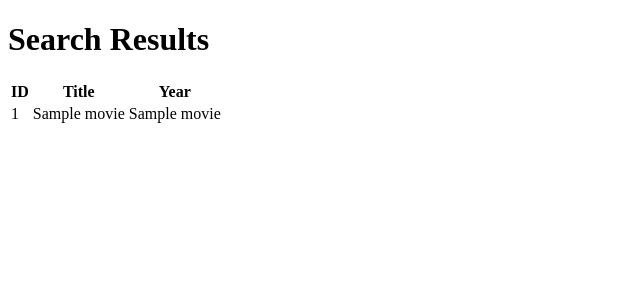
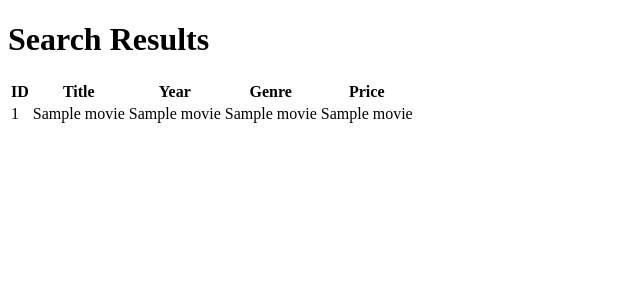
Before and after one commit to AhsanRao/Flask-MovieDatabase, a Flask app: template templates/results.html in a window 1280 px wide. Shown: the top 300 px of the page, without its empty margins (0-640 px from the left). Run offline with Flask 3, Linux system fonts and the light colour scheme; the template is opened without the code that fills it: most values are stand-ins (such as "Sample title", 1, 10 or a date in 2020).

Commit message:
search update

```diff
--- a/app.py
+++ b/app.py
@@ -26,8 +26,8 @@ def search():
         cursor = conn.cursor()
 
         # Execute the search query
-        query = "SELECT * FROM movies WHERE title LIKE %s"
-        cursor.execute(query, ('%' + keyword + '%',))
+        query = "SELECT * FROM movies WHERE title LIKE %s OR YearOfRelease LIKE %s OR Price LIKE %s"
+        cursor.execute(query, ('%' + keyword + '%', '%' + keyword + '%', '%' + keyword + '%',))
 
         # Fetch the results
         results = cursor.fetchall()
@@ -39,6 +39,7 @@ def search():
         return render_template('results.html', results=results)
 
     return render_template('search.html')
+
 
 @app.route('/update', methods=['GET', 'POST'])
 def update():
--- a/templates/results.html
+++ b/templates/results.html
@@ -11,12 +11,16 @@
                 <th>ID</th>
                 <th>Title</th>
                 <th>Year</th>
+                <th>Genre</th>
+                <th>Price</th>
             </tr>
             {% for movie in results %}
                 <tr>
                     <td>{{ movie[0] }}</td>
                     <td>{{ movie[1] }}</td>
                     <td>{{ movie[2] }}</td>
+                    <td>{{ movie[3] }}</td>
+                    <td>{{ movie[4] }}</td>
                 </tr>
             {% endfor %}
         </table>
```
